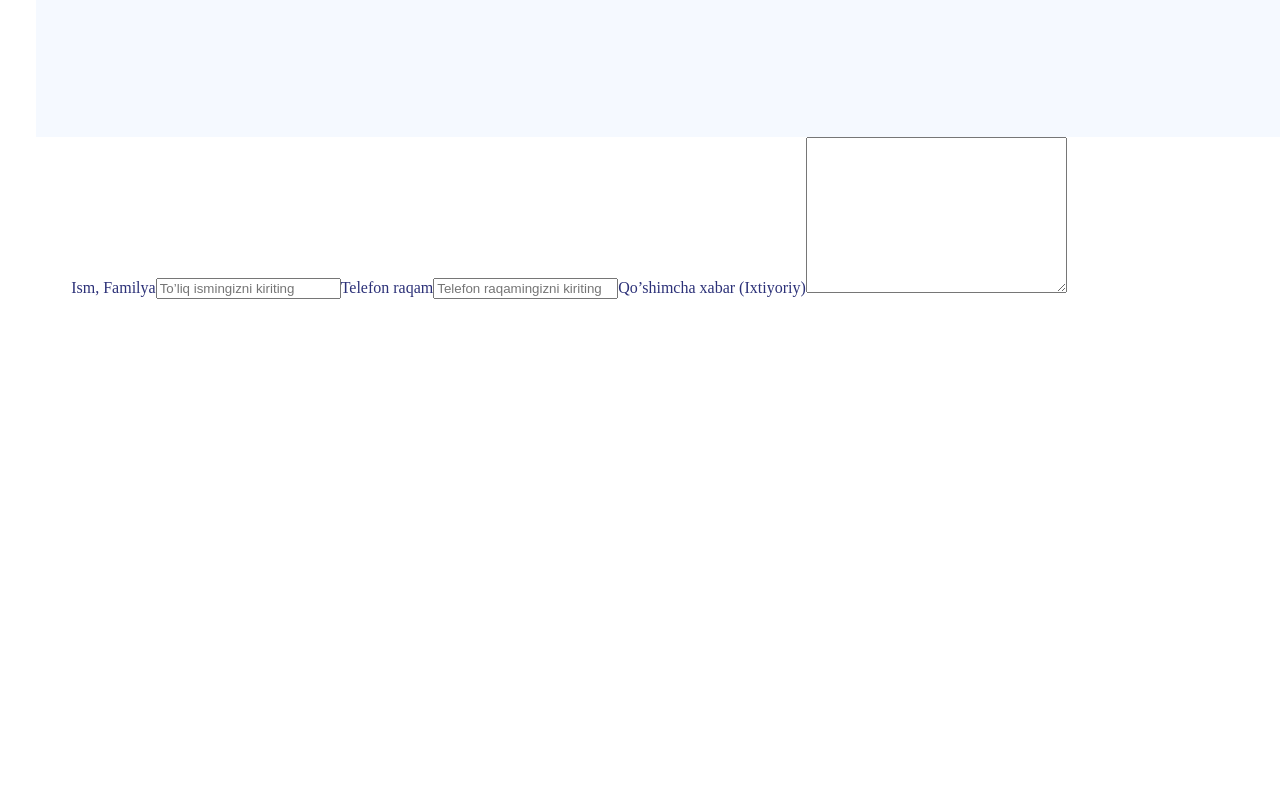
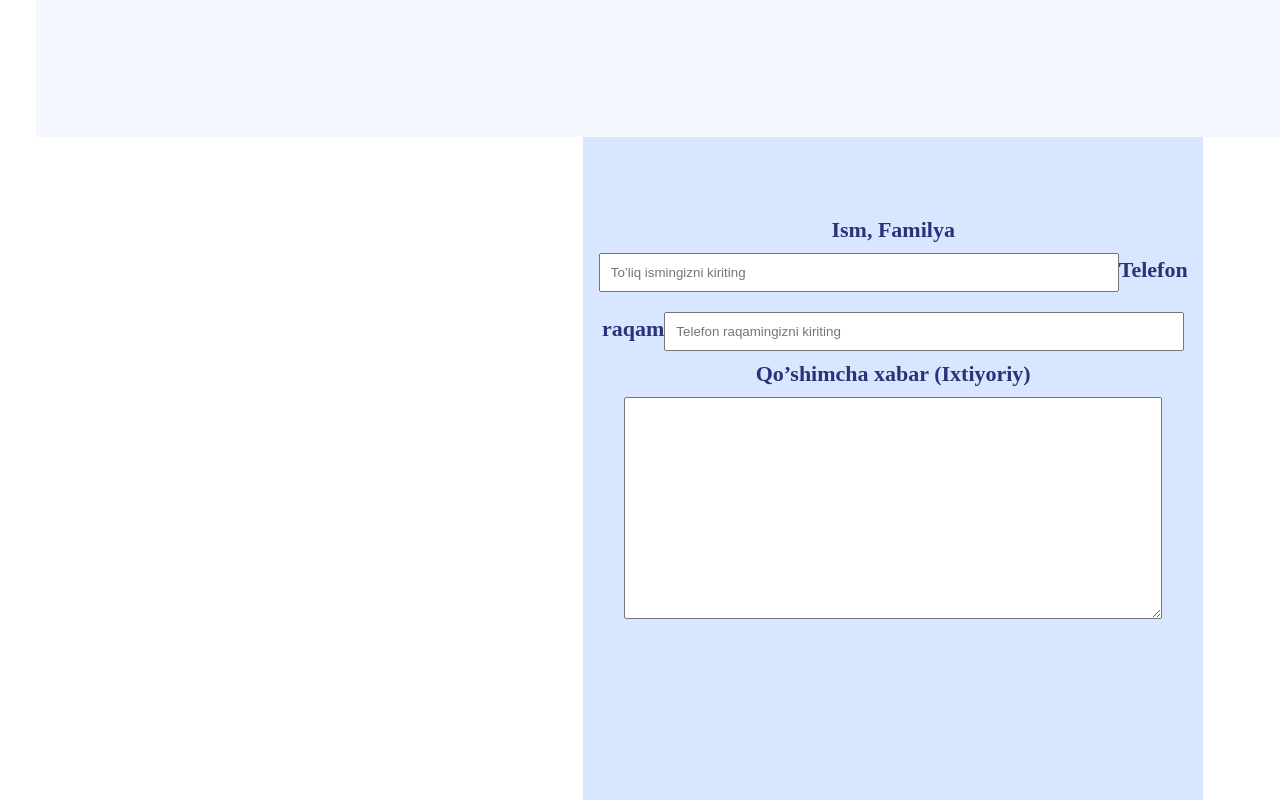
Before and after one commit to hakimov-dev/truck-service-landing, a Vue app: page / in a window 1280 px wide. Shown: the part 5460-6260 px from the top of the page. Before the commit the page ends 5767 px from the top, so only its background shows below. Built offline with nearby package versions, Linux system fonts and the light colour scheme; the HTML template or start-up script is replaced by a standard one.

Commit message:
Added new style

```diff
--- a/src/components/Contact/components/Form.vue
+++ b/src/components/Contact/components/Form.vue
@@ -1,5 +1,5 @@
 <template>
-    <form>
+    <form class="flex flex-col">
      <label for="name">Ism, Familya</label>
      <input type="text" id="name" placeholder="To’liq ismingizni kiriting">
      <label for="phone">Telefon raqam</label>
@@ -16,5 +16,34 @@ export default {
 </script>
 
 <style scoped>
+  form{
+      width:620px;
+      height: 683px;
+      background: #D8E7FF;
+      text-align: center;
+      padding: 80px 0px;
+      position: absolute;
+      right: 6%;
+  }
 
+  input, textarea{
+      width: 80%;
+      margin: 0 auto;
+      outline: none;
+       margin-top: 10px;
+    margin-bottom: 10px
+  }
+
+ label{
+     font-size: 22px;
+     font-weight: 600;
+ }
+
+  input{
+      padding: 10px;
+  }
+  textarea{
+      padding: 20px !important;
+      font-size: 16px;
+  }
 </style>
```
